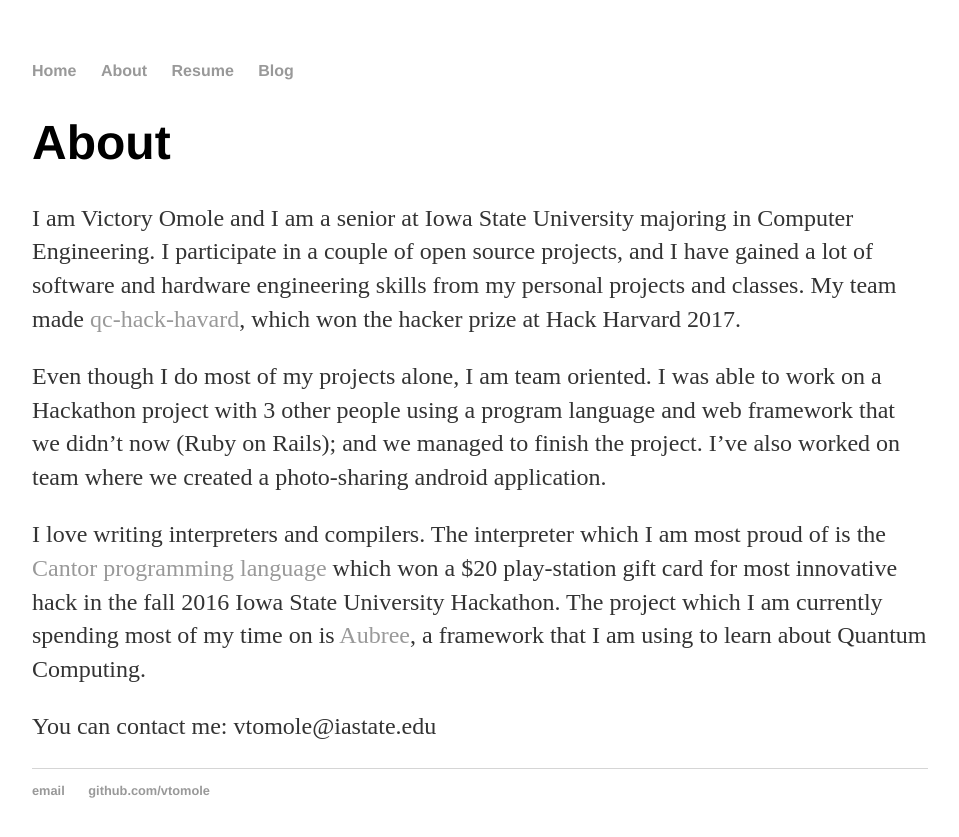
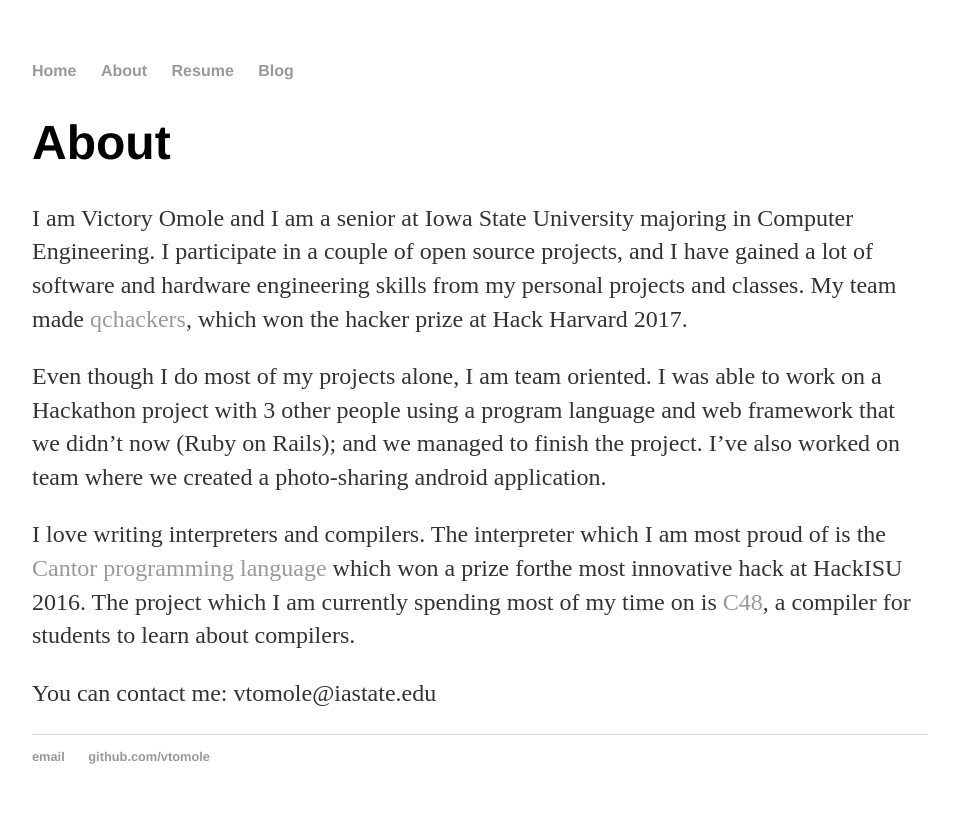
Before and after one commit to vtomole/vtomole.github.io, a Jekyll site: the page built from about/index.html, in a window 1280 px wide. Shown: the top 837 px of the page, without its empty margins (160-1119 px from the left). Built offline with Jekyll 4.4.1, drawn with Linux system fonts in a browser that asks for light colours.

Commit message:
added c48 to about

```diff
--- a/about/index.html
+++ b/about/index.html
@@ -6,10 +6,10 @@ title: About Victory Omole
 		<div class="about">
 			<h1>About</h1>
 			<p> I am Victory Omole and I am a senior at Iowa State University majoring in Computer Engineering. I participate in a couple of open source projects, and I have gained a lot of software and hardware engineering skills from my personal projects and classes.
-My team made  <a href="https://github.com/vtomole/qc-hack-harvard">qc-hack-havard</a>, which won the hacker prize at Hack Harvard 2017.</p>
+My team made  <a href="http://qchackers.com/">qchackers</a>, which won the hacker prize at Hack Harvard 2017.</p>
 			  <p>Even though I do most of my projects alone, I am team oriented. I was able to work on a Hackathon project with 3 other people using a program language and web framework that we didn’t now (Ruby on Rails); and we managed to finish the project. I’ve also worked on team where we created a photo-sharing android application.</p>
 
-			<p>I love writing interpreters and compilers. The interpreter which I am most proud of is the <a href="https://github.com/vtomole/evie/tree/master/cantor">Cantor programming language</a> which won a $20 play-station gift card for most innovative hack in the fall 2016 Iowa State University Hackathon. The project which I am currently spending most of my time on is <a href="https://aubree.herokuapp.com/">Aubree</a>, a framework that I am using to learn about Quantum Computing.</p>
+			<p>I love writing interpreters and compilers. The interpreter which I am most proud of is the <a href="https://github.com/vtomole/evie/tree/master/cantor">Cantor programming language</a> which won a prize forthe most innovative hack at HackISU 2016. The project which I am currently spending most of my time on is <a href="https://github.com/vtomole/c48">C48</a>, a compiler for students to learn about compilers.</p>
 
 
 
--- a/index.html
+++ b/index.html
@@ -73,7 +73,7 @@ title: Homepage
 
 			  <p><h2>General Education Reflection</h2> </p>
 
-			  <p> The general education classes I like the most was Psych 101, Psych 310,  Anthropology 201. And Hd FS 276. I loved my general education classes because they served as a reminder that college is not just for job training. College is supposed to be a place where you can get different perspectives on many different fields. </p>
+			  <p> The general education classes I like the most was Psych 101, Psych 310,  Anthropology 201, and Hd FS 276. I loved my general education classes because they served as a reminder that college is not just for job training. College is supposed to be a place where you can get different perspectives on many different fields. </p>
 
 			  <p><h2>Cumulative Reflection</h2></p>
 			  <p>The most important lesson that Iowa State taught me was how to be a lifelong learner.  They taught me how to use modern engineering tools like the Java Programming language to solve complex software engineering problems. The field of quantum computing changes a lot on a monthly basis. I am thankful that Iowa State prepared me to learn outside the classroom. </p>
```
